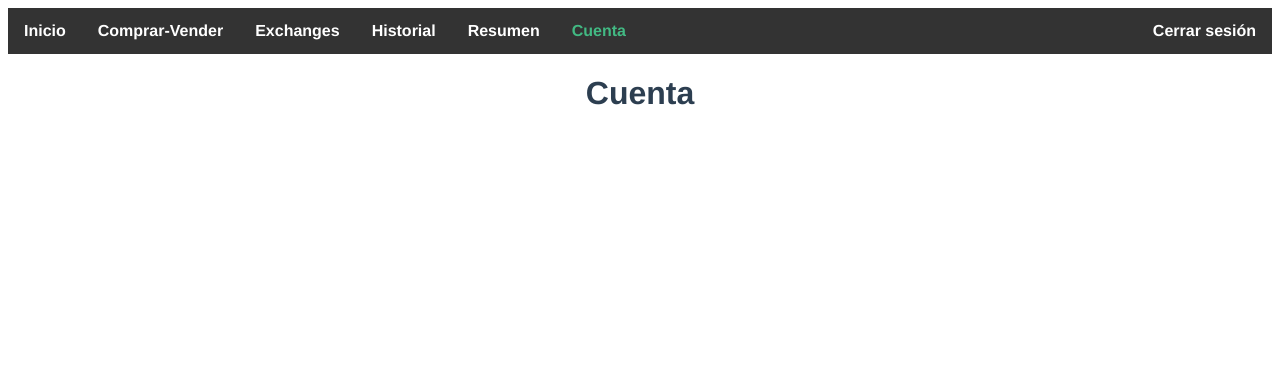
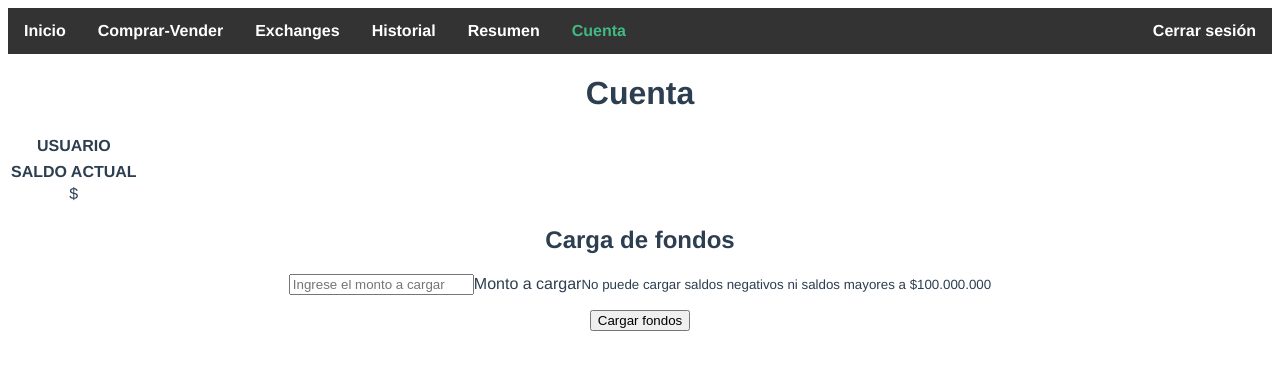
Before and after one commit to Lucas-Haspert/blitz-wallet, a Vue app: page /#/account in a window 1280 px wide. Shown: the top 370 px of the page. Built offline with nearby package versions, Linux system fonts and the light colour scheme; sample sign-in values are in the browser's storage; the HTML template or start-up script is replaced by a standard one.

Commit message:
Reduction in the use of localstorage (it is still used to save the login state and redirect to pages). Display of account data on the account page. Use of the account module to save information.

```diff
--- a/src/components/NavBar.vue
+++ b/src/components/NavBar.vue
@@ -19,18 +19,8 @@ export default {
   name: 'NavBar',
   methods: {
     logout() {
-      // Remove 'username' from the localStorage.
-      if (localStorage.getItem('username') !== null) {
-        localStorage.removeItem('username');
-      }
-
-      // Remove 'isLogged' from the localStorage.
-      if (localStorage.getItem('isLogged') !== null) {
-        localStorage.removeItem('isLogged');
-      }
-
-      // Clear the localStorage.
-      localStorage.clear();
+      // Logout.
+      this.$store.dispatch('account/logout');
     },
   }
 }
--- /dev/null
+++ b/src/store/account.module.js
@@ -0,0 +1,54 @@
+export default {
+    namespaced: true,
+    state: {
+        username: null,
+        logged: null,
+        funds: null,
+        coins: null,
+    },
+    getters: {
+        username: state => {
+            return state.username;
+        },
+        logged: state => {
+            return state.logged;
+        },
+        funds: state => {
+            return state.funds;
+        },
+        coins: state => {
+            return state.coins;
+        },
+    },
+    mutations: {
+        LOGIN(state, username) {
+            state.username = username;
+            state.logged = true;
+            state.funds = 0;
+            state.coins = [];
+
+            // Clear the localStorage.
+            localStorage.clear();
+
+            // Save the login status in localStorage.
+            localStorage.setItem('isLogged', true);
+        },
+        LOGOUT(state) {
+            state.username = null;
+            state.logged = null;
+            state.funds = null;
+            state.coins = null;
+
+            // Clear the localStorage.
+            localStorage.clear();
+        },
+    },
+    actions: {
+        login({ commit }, { username }) {
+            commit('LOGIN', username);
+        },
+        logout({ commit }) {
+            commit('LOGOUT');
+        },
+    },
+}
--- a/src/store/index.js
+++ b/src/store/index.js
@@ -2,6 +2,7 @@ import { createStore } from 'vuex'
 import loading from './loading.module'
 import transaction from './transaction.module'
 import exchange from './exchange.module'
+import account from './account.module'
 
 export default createStore({
   state: {
@@ -20,5 +21,6 @@ export default createStore({
     loading,
     transaction,
     exchange,
+    account,
   }
 })
--- a/src/views/AccountView.vue
+++ b/src/views/AccountView.vue
@@ -1,7 +1,50 @@
 <template>
     <NavBar></NavBar>
     <div>
+        <!-- Title section -->
         <h1>Cuenta</h1>
+        <!-- Title section -->
+        <!-- Data section -->
+        <table class="table table-striped">
+            <thead>
+                <tr>
+                    <th scope="col">USUARIO</th>
+                </tr>
+            </thead>
+            <tbody>
+                <tr>
+                    <td>{{ username }}</td>
+                </tr>
+            </tbody>
+            <thead>
+                <tr>
+                    <th scope="col">SALDO ACTUAL</th>
+                </tr>
+            </thead>
+            <tbody>
+                <tr>
+                    <td>${{ funds }}</td>
+                </tr>
+            </tbody>
+        </table>
+        <!-- Data section -->
+        <!-- Load of funds section -->
+        <h2>Carga de fondos</h2>
+        <div class="row">
+            <div class="mx-auto col-10 col-md-8 col-lg-6">
+                <form>
+                    <div class="form-floating">
+                        <input type="number" min="0" class="form-control" id="inputFunds" placeholder="Ingrese el monto a cargar">
+                        <label for="inputFunds">Monto a cargar</label>
+                        <small id="inputHelp" class="form-text text-muted">No puede cargar saldos negativos ni saldos
+                            mayores a $100.000.000</small>
+                    </div>
+                    <button id="btnLogin" class="btn btn-lg btn-primary w-100" type="submit" @click="loadFunds">Cargar
+                        fondos</button>
+                </form>
+            </div>
+        </div>
+        <!-- Load of funds section -->
     </div>
 </template>
 
@@ -19,14 +62,19 @@ export default {
     },
     computed: {
         ...mapState({
-
+            username: state => state.account.username,
+            funds: state => state.account.funds,
         })
     },
     watch: {
 
     },
     methods: {
+        loadFunds() {
 
+        },
     }
 }
 </script>
+
+<style></style>
--- a/src/views/ExchangesView.vue
+++ b/src/views/ExchangesView.vue
@@ -85,17 +85,17 @@ export default {
   },
   methods: {
     search() {
-      // Check the selectedFiat
+      // Check the selectedFiat.
       if (this.selectedFiat === null || this.selectedFiat === '') {
         return;
       }
 
-      // Check the selectedCoin
+      // Check the selectedCoin.
       if (this.selectedCoin === null || this.selectedCoin === '') {
         return;
       }
 
-      // Get the exchanges
+      // Get the exchanges.
       this.$store.dispatch('exchange/getAll', { 'fiat': this.selectedFiat, 'coin': this.selectedCoin, 'volumen': 1 });
     },
   }
--- a/src/views/LoginView.vue
+++ b/src/views/LoginView.vue
@@ -50,10 +50,10 @@ export default {
 
       // This expression only accepts alphanumeric values and limits the number of characters entered from 4 to 20 characters.
       if (/^[a-zA-Z0-9]{4,20}$/.test(this.username)) {
-        // Save the username and the login status in localStorage
-        localStorage.setItem('username', this.username);
-        localStorage.setItem('isLogged', true);
+        // Login.
+        this.$store.dispatch('account/login', { 'username': this.username });
 
+        // Redirect to home.
         router.push({ path: '/' })
 
       } else {
--- a/src/views/RecordView.vue
+++ b/src/views/RecordView.vue
@@ -29,8 +29,11 @@ export default {
     TableRecord,
   },
   created() {
-    // Get the transactions
-    this.$store.dispatch('transaction/getAll', localStorage.getItem('username'));
+    // Get the username.
+    let username = this.$store.getters['account/username'];
+
+    // Get the transactions.
+    this.$store.dispatch('transaction/getAll', username);
   },
   computed: {
     ...mapState({
--- a/src/views/TransactionView.vue
+++ b/src/views/TransactionView.vue
@@ -1,7 +1,8 @@
 <template>
     <NavBar></NavBar>
     <div>
-        <h1>Comprar/Vender</h1>
+        <h1>Comprar</h1>
+        <h1>Vender</h1>
     </div>
 </template>
 
```
